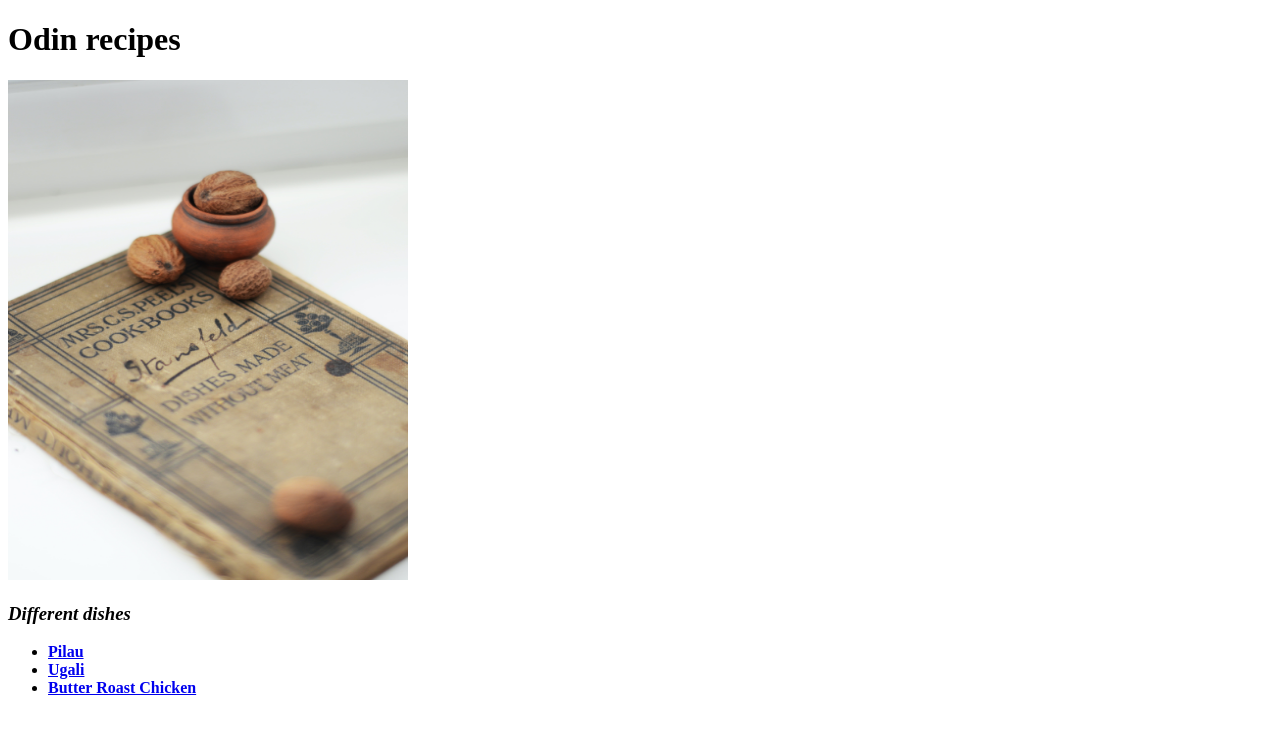
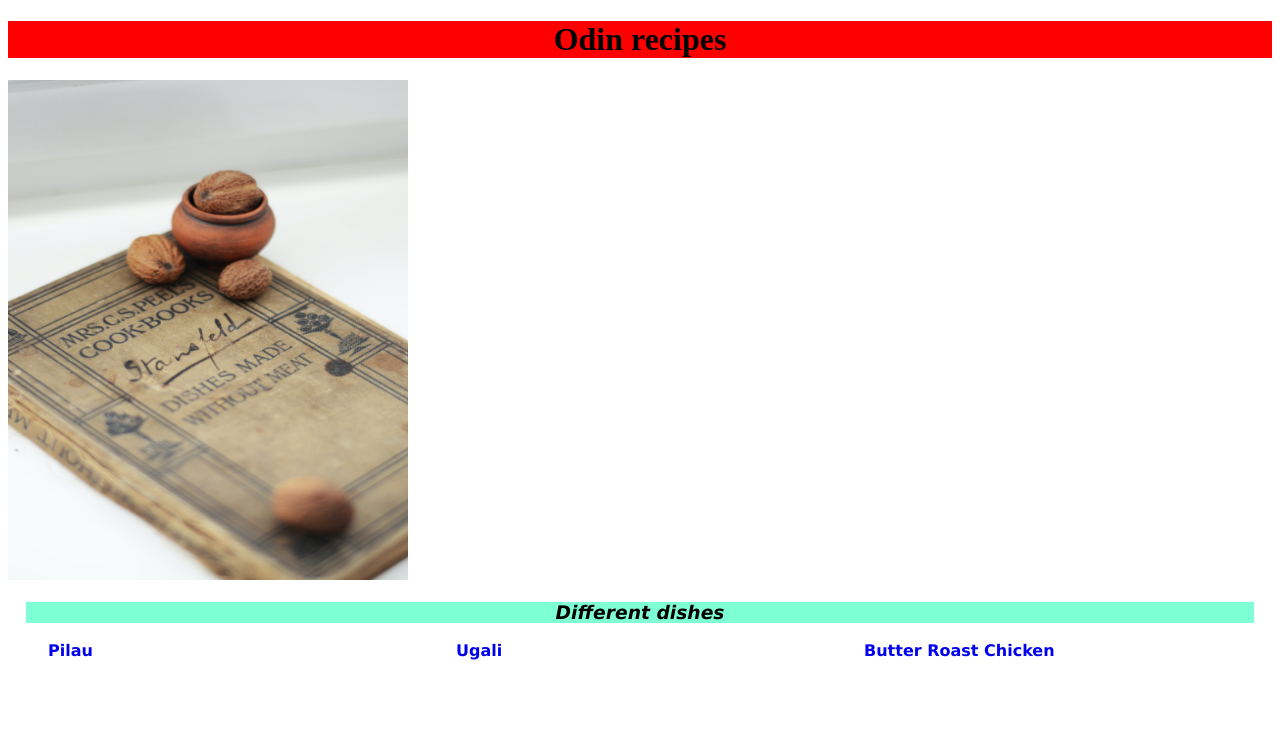
Before and after one commit to Stranger-e/odin-recipes, a plain HTML site: page index.html in a window 1280 px wide. Drawn offline with Linux system fonts and the light colour scheme.

Commit message:
add stylesheet to the html, add some style to the home page

```diff
--- a/index.html
+++ b/index.html
@@ -3,6 +3,7 @@
     <head>
         <meta charset="UTF-8">
         <title>recipes</title>
+        <link rel="stylesheet" href="style.css">
     </head>
     <body>
         <h1>Odin recipes</h1>
--- /dev/null
+++ b/style.css
@@ -0,0 +1,33 @@
+* {
+    font-family: Verdana, Geneva, Tahoma, sans-serif;
+}
+
+h1 {
+    background-color: red;
+    font-family: 'Times New Roman', Times, serif;
+    text-align: center;
+}
+
+h3 {
+    text-align: center;
+    margin: 18px;
+    background-color: aquamarine;
+}
+
+li {
+    list-style-type: none;
+}
+
+a {
+    text-decoration: none;
+}
+
+ul {
+    display: grid;
+    grid-template-columns: 1fr 1fr 1fr;
+}
+
+img {
+    justify-content: center;
+    align-items: center;
+}
```
